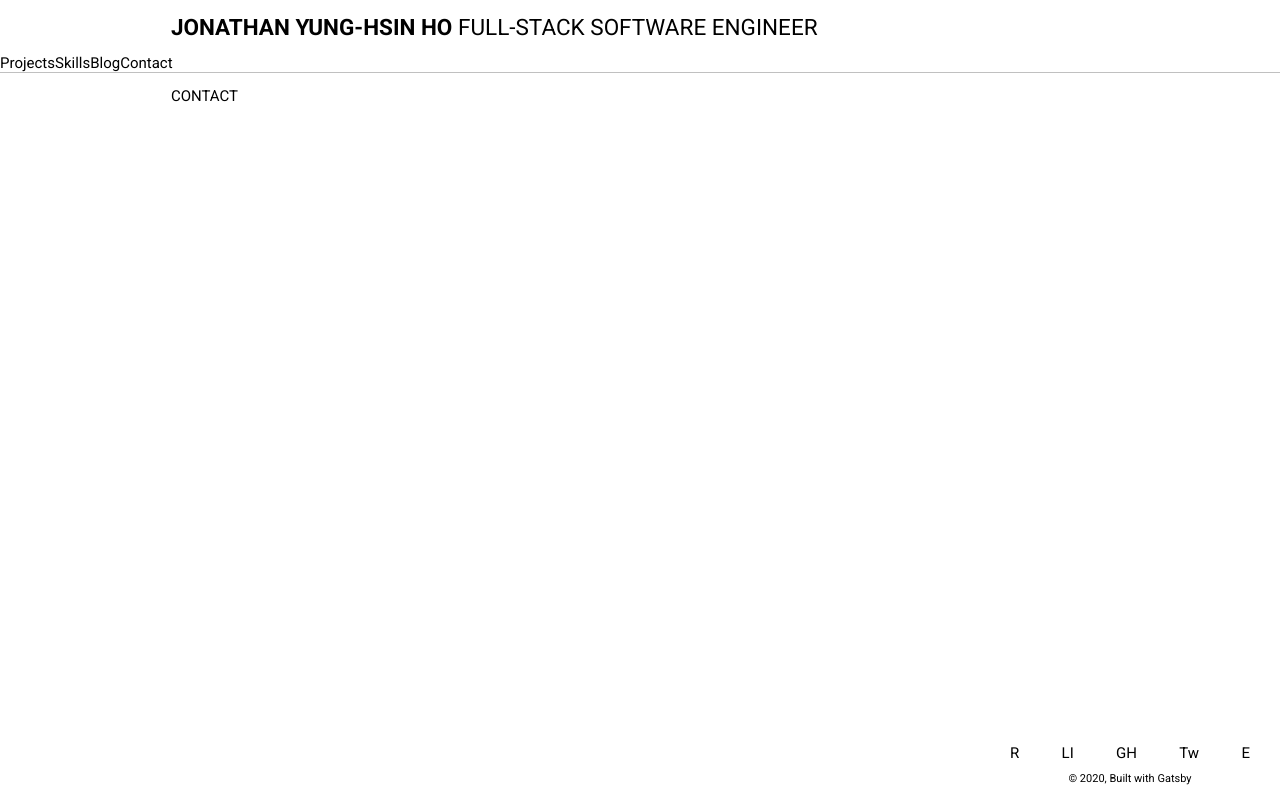
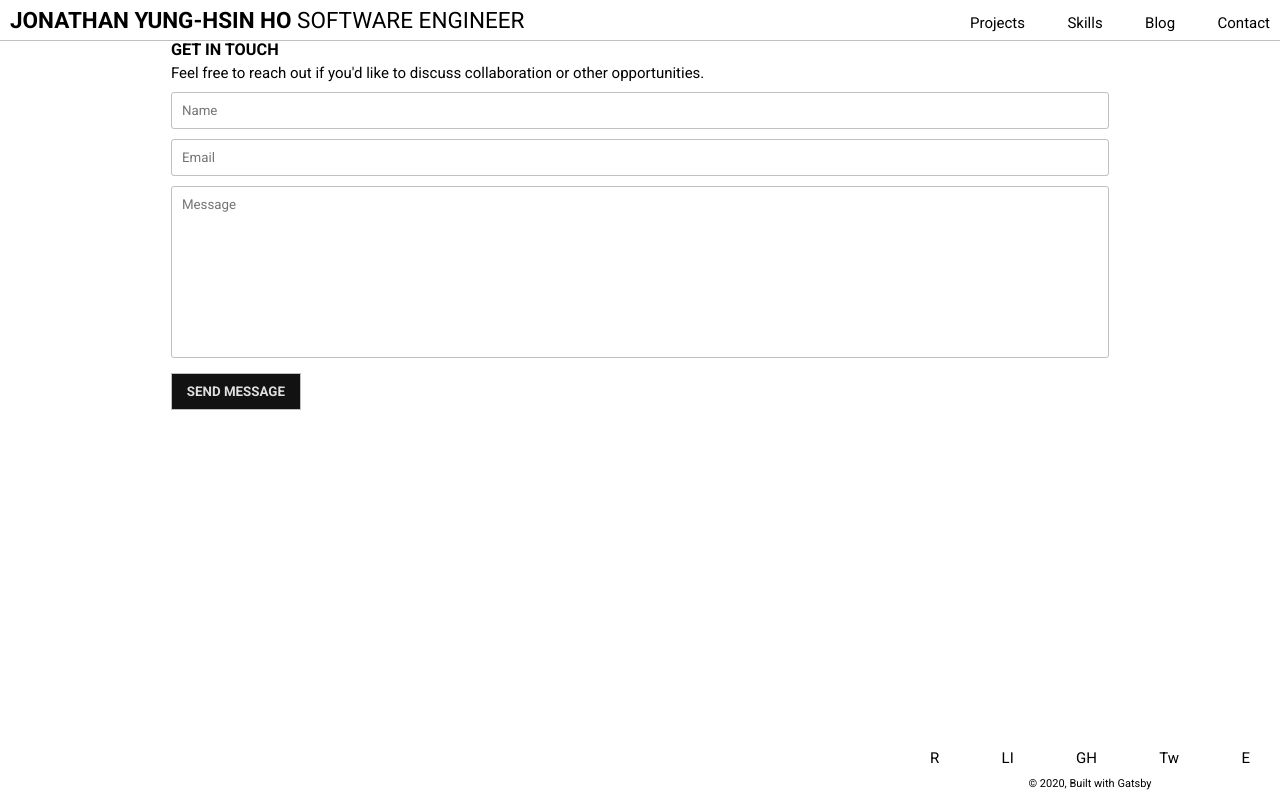
Before and after one commit to Jonathan-YungHsin-Ho/portfolio-gatsby, a Gatsby site: page /contact in a window 1280 px wide. Built offline with nearby package versions, Linux system fonts and the light colour scheme; Gatsby itself is replaced by a stand-in of ours.

Commit message:
Add about component and other changes

```diff
--- a/src/components/footer.js
+++ b/src/components/footer.js
@@ -1,31 +1,30 @@
 import React from "react"
 
 const footerStyle = {
-  position: "absolute",
+  position: `absolute`,
   bottom: 0,
   right: 0,
-  width: "30rem",
-  padding: "1.5rem 3rem",
-  display: "flex",
-  flexDirection: "column",
-  alignItems: "center",
+  padding: `1rem 3rem`,
+  display: `flex`,
+  flexDirection: `column`,
+  alignItems: `center`,
 }
 
 const footerLinksStyle = {
-  width: "100%",
-  display: "flex",
-  justifyContent: "space-between",
+  width: `32rem`,
+  display: `flex`,
+  justifyContent: `space-between`,
 }
 
 const footerCopyrightStyle = {
-  marginTop: "1rem",
-  fontSize: "1.1rem",
+  marginTop: `1rem`,
+  fontSize: `1.1rem`,
 }
 
 const Footer = () => (
   <footer style={footerStyle}>
     <div style={footerLinksStyle}>
-      <a href="" target="_blank" rel="noopener noreferrer">
+      <a href="/" target="_blank" rel="noopener noreferrer">
         R
       </a>
       <a
--- a/src/components/header.js
+++ b/src/components/header.js
@@ -2,20 +2,26 @@ import { Link } from "gatsby"
 import PropTypes from "prop-types"
 import React from "react"
 
+const headerStyle = {
+  // marginBottom: `1.45rem`,
+  borderBottom: `1px solid silver`,
+  padding: `0.75rem 1rem`,
+  display: `flex`,
+  alignItems: `baseline`,
+  justifyContent: `space-between`,
+  flexWrap: `wrap`,
+}
+
+const navBarStyle = {
+  width: `30rem`,
+  display: `flex`,
+  justifyContent: `space-between`,
+  margin: `0.5rem 0 0`,
+}
+
 const Header = ({ name, title }) => (
-  <header
-    style={{
-      marginBottom: `1.45rem`,
-      borderBottom: `1px solid silver`,
-    }}
-  >
-    <div
-      style={{
-        margin: `0 auto`,
-        maxWidth: 960,
-        padding: `1.45rem 1.0875rem`,
-      }}
-    >
+  <header style={headerStyle}>
+    <div>
       <h1 style={{ margin: 0 }}>
         <Link
           to="/"
@@ -23,11 +29,11 @@ const Header = ({ name, title }) => (
             textDecoration: `none`,
           }}
         >
-          {name} <span className="weight-normal">{title}</span>
+          {name} <span style={{ fontWeight: `normal` }}>{title}</span>
         </Link>
       </h1>
     </div>
-    <div>
+    <div style={navBarStyle}>
       <Link to="/projects">Projects</Link>
       <Link to="/skills">Skills</Link>
       <Link to="/blog">Blog</Link>
--- a/src/components/layout.css
+++ b/src/components/layout.css
@@ -1,4 +1,12 @@
 @import url("https://fonts.googleapis.com/css?family=Roboto:400,700&display=swap");
+
+:root {
+  --dark-color: #121212;
+  --light-color: rgba(255, 255, 255, 0.87);
+  /* --light-color: whitesmoke; */
+  /* --hover-color: rgba(255, 255, 255, 0.6); */
+  --hover-color: #606060;
+}
 
 * {
   margin: 0;
@@ -26,11 +34,23 @@ h1 {
   text-transform: uppercase;
   font-weight: 700;
 
-  margin-bottom: 1.45rem;
+  margin-bottom: 0.5rem;
 
   color: inherit;
   text-rendering: optimizeLegibility;
   font-size: 2.25rem;
+  line-height: 1.1;
+}
+
+h2 {
+  text-transform: uppercase;
+
+  margin-bottom: 0.5rem;
+
+  color: inherit;
+  font-weight: bold;
+  text-rendering: optimizeLegibility;
+  font-size: 1.62671rem;
   line-height: 1.1;
 }
 
@@ -39,8 +59,54 @@ a {
   text-decoration: none;
 }
 
-.weight-normal {
-  font-weight: normal;
+form {
+  display: flex;
+  flex-direction: column;
+
+  margin-top: 1rem;
+}
+
+input,
+textarea {
+  margin-bottom: 1rem;
+  padding: 1rem;
+
+  border: 1px solid silver;
+  border-radius: 0.3rem;
+
+  font-family: inherit;
+  outline: none;
+}
+
+textarea {
+  resize: none;
+}
+
+input:focus,
+textarea:focus {
+  border: 1px solid #5e9ed6;
+}
+
+button {
+  width: 13rem;
+  padding: 1rem;
+  margin-top: 0.5rem;
+
+  /* border: none; */
+  /* border-radius: 0.3rem; */
+  border: 1px solid silver;
+
+  background-color: var(--dark-color);
+  color: var(--light-color);
+  /* background-color: var(--light-color); */
+  /* color: var(--dark-color); */
+  transition: background-color 0.2s;
+
+  font-family: inherit;
+  font-weight: bold;
+  text-transform: uppercase;
+
+  cursor: pointer;
 }
 
 /*
--- a/src/components/layout.js
+++ b/src/components/layout.js
@@ -25,7 +25,7 @@ const Layout = ({ children }) => {
   // `)
 
   const name = "Jonathan Yung-Hsin Ho"
-  const title = "Full-Stack Software Engineer"
+  const title = "Software Engineer"
 
   return (
     <>
@@ -33,13 +33,17 @@ const Layout = ({ children }) => {
       <div
         style={{
           margin: `0 auto`,
+          paddingTop: `1.45rem`,
           maxWidth: 960,
+          height: `calc(100vh - 125px)`,
+          overflow: `scroll`,
+          overflowX: `hidden`,
           padding: `0 1.0875rem 1.45rem`,
         }}
       >
         <main>{children}</main>
-        <Footer />
       </div>
+      <Footer />
     </>
   )
 }
--- a/src/pages/blog.js
+++ b/src/pages/blog.js
@@ -1,4 +1,6 @@
 import React from "react"
 import Layout from "../components/layout"
 
-export default () => <Layout>BLOG</Layout>
+const BlogPage = () => <Layout>BLOG</Layout>
+
+export default BlogPage
--- a/src/pages/contact.js
+++ b/src/pages/contact.js
@@ -1,4 +1,109 @@
-import React from "react"
+import React, { useState } from "react"
 import Layout from "../components/layout"
 
-export default () => <Layout>CONTACT</Layout>
+export default () => {
+  const [message, setMessage] = useState({
+    name: "",
+    email: "",
+    message: "",
+  })
+
+  const [feedback, setFeedback] = useState("")
+  const [error, setError] = useState("")
+
+  const handleChange = e =>
+    setMessage({ ...message, [e.target.name]: e.target.value })
+
+  const sendFeedback = (
+    templateId,
+    fromName,
+    fromEmail,
+    message,
+    toEmail,
+    user
+  ) => {
+    window.emailjs
+      .send(
+        "default_service",
+        templateId,
+        { fromName, fromEmail, message, toEmail },
+        user
+      )
+      .then(res => {
+        // console.log(res);
+        setFeedback("Your message was successfully sent!")
+        setMessage({ name: "", email: "", message: "" })
+      })
+      .catch(err => {
+        console.log("Failed to send message. Error: ", err)
+        setError("Sorry, message failed to send")
+      })
+  }
+
+  const handleSubmit = e => {
+    e.preventDefault()
+    // console.log(message);
+
+    sendFeedback(
+      process.env.REACT_APP_EMAILJS_TEMPLATEID,
+      message.name,
+      message.email,
+      message.message,
+      process.env.REACT_APP_EMAILJS_RECEIVER,
+      process.env.REACT_APP_EMAILJS_USERID
+    )
+  }
+
+  return (
+    <Layout>
+      <div className="panel-centered">
+        <section className="contact-page">
+          <h2>Get In Touch</h2>
+          <p>
+            Feel free to reach out if you'd like to discuss collaboration or
+            other opportunities.
+          </p>
+          <form onSubmit={handleSubmit}>
+            <input
+              type="text"
+              name="name"
+              placeholder="Name"
+              value={message.name}
+              onChange={handleChange}
+              aria-label="Input name"
+            />
+            <input
+              type="text"
+              name="email"
+              placeholder="Email"
+              value={message.email}
+              onChange={handleChange}
+              aria-label="Input email"
+            />
+            <textarea
+              name="message"
+              placeholder="Message"
+              rows="10"
+              value={message.message}
+              onChange={handleChange}
+              aria-label="Input message"
+            />
+            <div className="contact-button-row">
+              {message.name !== "" &&
+              message.email !== "" &&
+              message.message !== "" ? (
+                <button>Send Message</button>
+              ) : (
+                <button disabled>Send Message</button>
+              )}
+              <div className="message-feedback">
+                <span style={{ color: "green" }}>{feedback}</span>
+                <span style={{ color: "red" }}>{error}</span>
+              </div>
+            </div>
+          </form>
+        </section>
+      </div>
+    </Layout>
+  )
+}
--- a/src/pages/projects.js
+++ b/src/pages/projects.js
@@ -1,4 +1,6 @@
 import React from "react"
 import Layout from "../components/layout"
 
-export default () => <Layout>PROJECTS</Layout>
+const ProjectsPage = () => <Layout>PROJECTS</Layout>
+
+export default ProjectsPage
--- a/src/pages/skills.js
+++ b/src/pages/skills.js
@@ -1,4 +1,6 @@
 import React from "react"
 import Layout from "../components/layout"
 
-export default () => <Layout>SKILLS</Layout>
+const SkillsPage = () => <Layout>SKILLS</Layout>
+
+export default SkillsPage
```
Also changed, not shown: src/components/about.js (added, +42 -0 lines), src/pages/index.js (+13 -8 lines).
